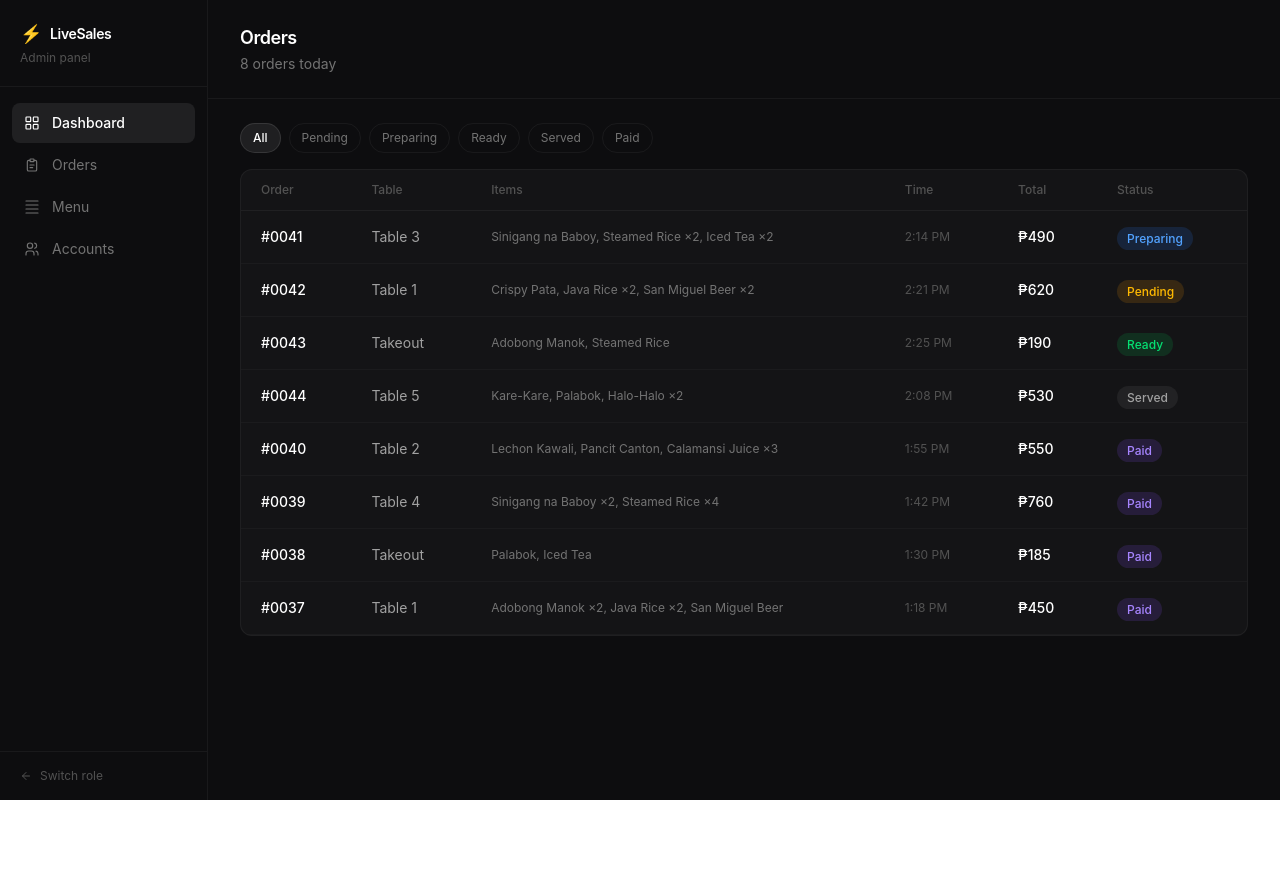
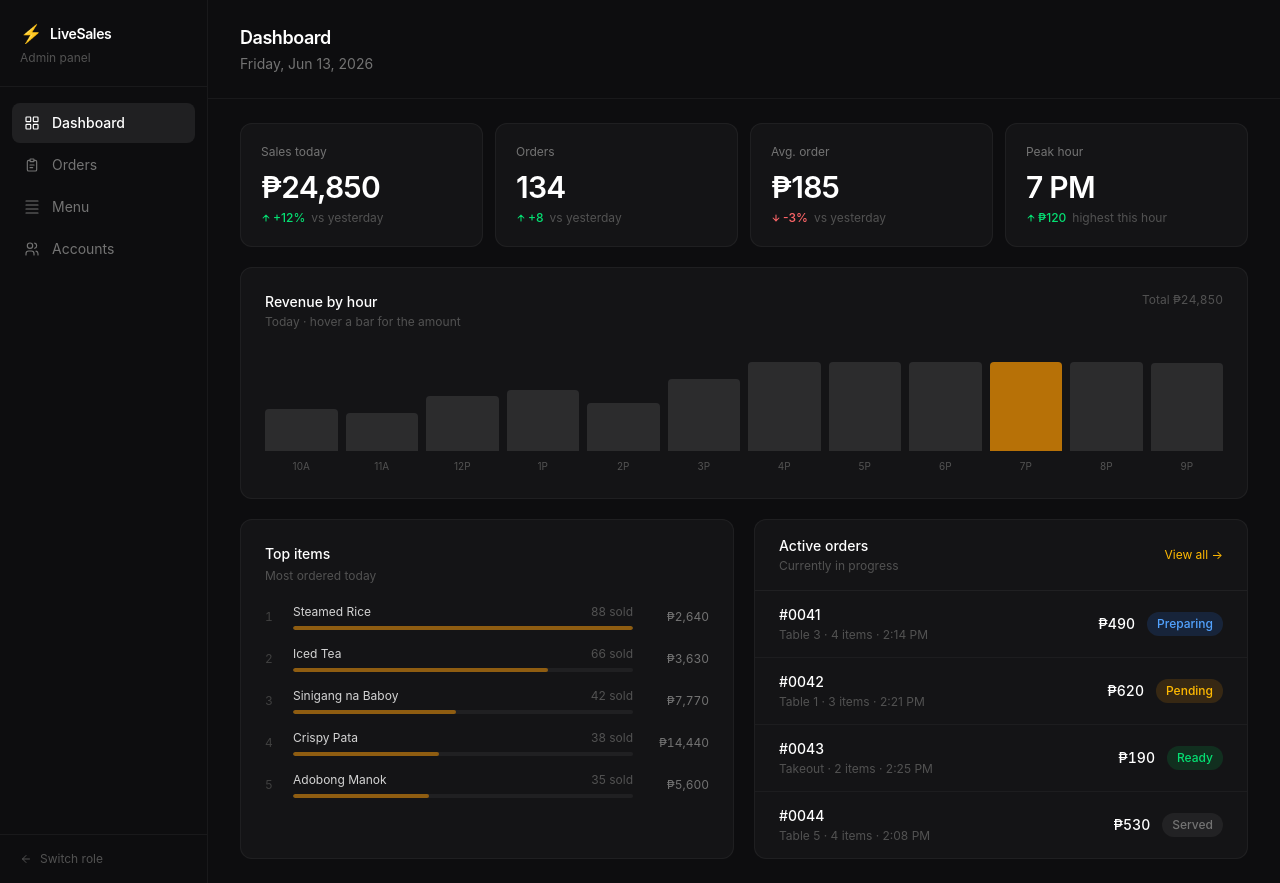
Before and after one commit to JamesPatrick30/turbo-livesales, a React (Vite) app in the folder apps/web/: page /demo/admin in a window 1280 px wide. Before the commit the page ends 800 px from the top, so only its background shows below. Built offline with nearby package versions, Linux system fonts and the light colour scheme; no server answers.

Commit message:
init: init the dashboard

```diff
--- a/apps/web/src/routes/index.tsx
+++ b/apps/web/src/routes/index.tsx
@@ -4,6 +4,7 @@ import LandingPage from "../pages/LandingPage";
 import Demo from "../pages/Demo";
 
 // Admin Pages
+import AdminDashboard from "../pages/AdminPages/AdminDashboard";
 import AdminOrders from "../pages/AdminPages/AdminOrders";
 import AdminMenu from "../pages/AdminPages/AdminMenu";
 import AdminAccounts from "../pages/AdminPages/AdminAccounts";
@@ -13,7 +14,7 @@ export default function AppRoutes() {
       <Routes>
         <Route path="/" element={<LandingPage />} />
         <Route path="/demo" element={<Demo />} />
-        <Route path="/demo/admin" element={<AdminOrders />} />
+        <Route path="/demo/admin" element={<AdminDashboard />} />
         <Route path="/demo/admin/orders" element={<AdminOrders />} />
         <Route path="/demo/admin/menu" element={<AdminMenu />} />
         <Route path="/demo/admin/accounts" element={<AdminAccounts />} />
```
